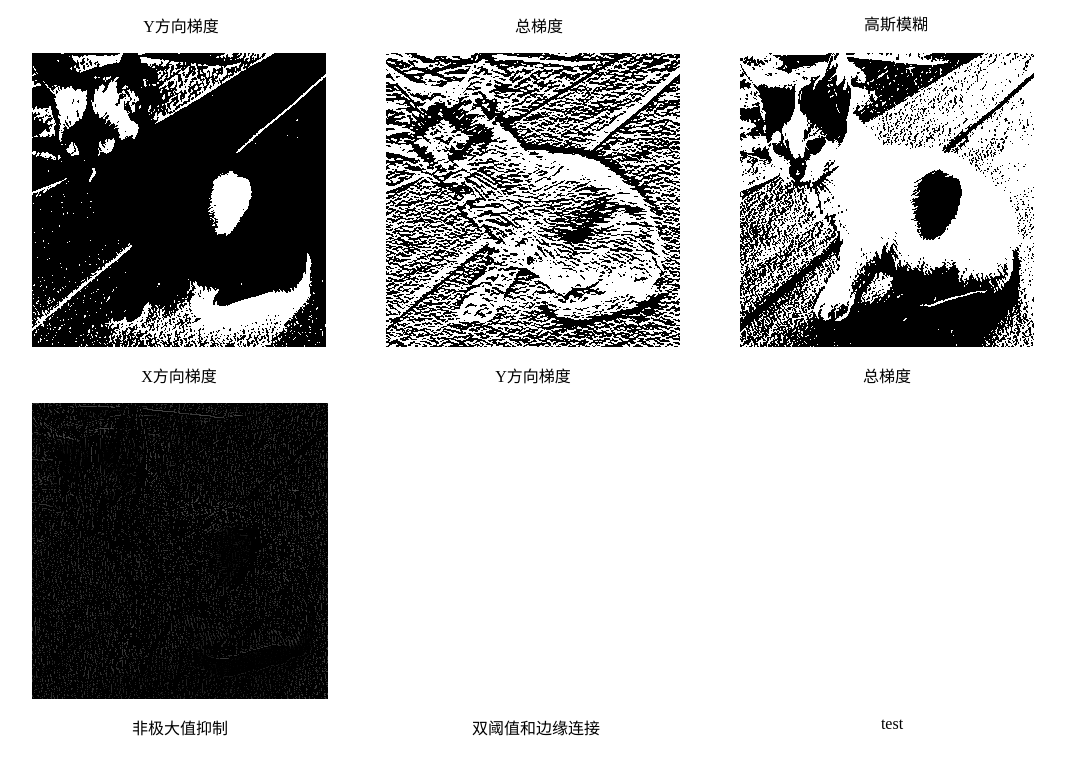
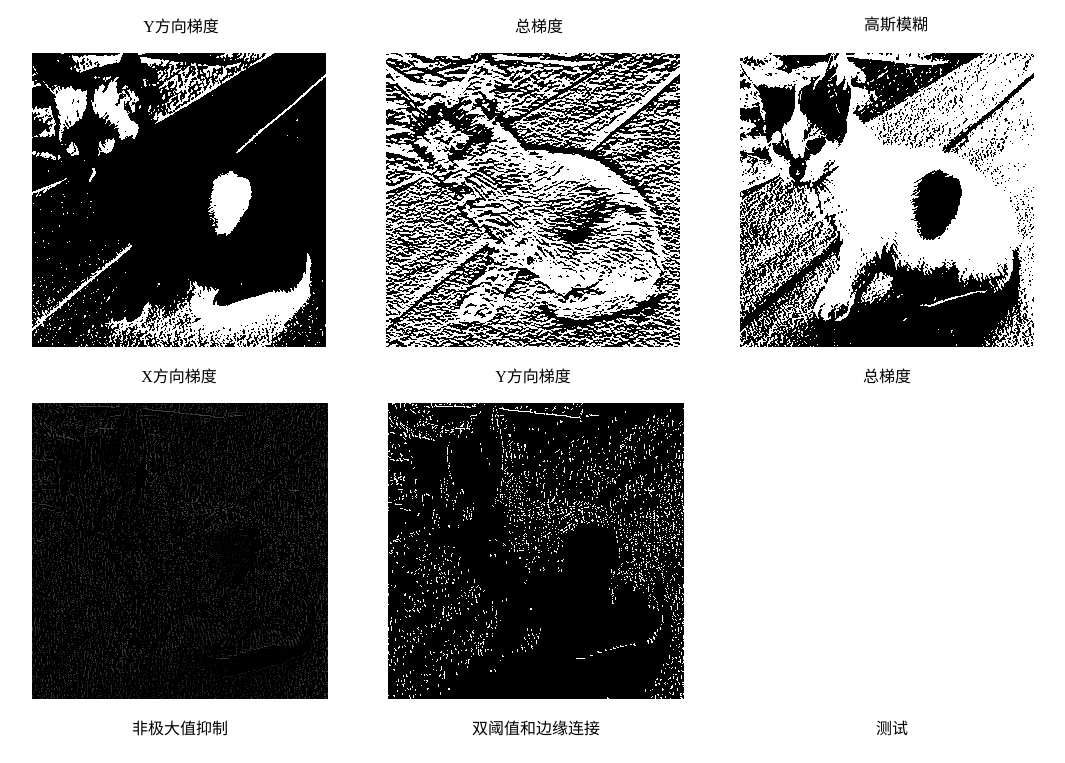
Before and after one commit to kiritosan/computerVisionFirst, a website with bundled scripts: page index.html in a window 1280 px wide. Shown: the part 697-1460 px from the top of the page, without its empty margins (36-1101 px from the left). Built offline with nearby package versions, Linux system fonts and the light colour scheme.

Commit message:
implement: 实现双阈值检测和边缘连接；增加计数util

```diff
--- a/index.html
+++ b/index.html
@@ -56,7 +56,7 @@
       </div>
       <div class="flex col center">
         <canvas id="myCanvasTest" width="296" height="296"></canvas>
-        <p>test</p>
+        <p>测试</p>
       </div>
     </div>
   </body>
--- a/main.js
+++ b/main.js
@@ -1,4 +1,4 @@
-import { nms, getImageData, pixelTraversal, matrixTraversal, grayScale, drawImageFromArray, convolution, sobel, arrayDivide, expandToImageDataArray, normalization, gaussianFilter } from './src/util.js'
+import { doubleThresholds, nms, getImageData, pixelTraversal, matrixTraversal, grayScale, drawImageFromArray, convolution, sobel, arrayDivide, expandToImageDataArray, normalization, gaussianFilter } from './src/util.js'
 
 const canvasOriginal = document.getElementById('myCanvas') // canvas画布
 const canvasGray = document.getElementById('myCanvasGray') // canvas画布
@@ -62,8 +62,15 @@ getImageData(canvasOriginal, './img/test.jpg').then((data) => {
   drawImageFromArray(canvasEdgeTotalS, gradImageTotalArrayS)
 
   const gradNMSArray = nms(gradTotalArray, gradXArray, gradYArray)
+  window.data = gradNMSArray
   const gradNMSDataArray = expandToImageDataArray(gradNMSArray)
 
   drawImageFromArray(canvasNMS, gradNMSDataArray)
-  /* drawImageFromArray(canvasTest, gradNMSDataArray) */
+
+  const gradNMSDTArray = doubleThresholds(gradNMSArray)
+  console.log('gradNMSDTArray', gradNMSDTArray)
+  window.d = gradNMSDTArray
+  const gradnmsDTDataArray = expandToImageDataArray(gradNMSDTArray.map((v) => v * 255))
+
+  drawImageFromArray(canvasLast, gradnmsDTDataArray)
 })
--- a/src/util.js
+++ b/src/util.js
@@ -23,7 +23,6 @@ function drawImageFromArray(canvas, imgDataArray) {
   for (let i = 0; i < imgDataArray.length; i += 4) {
     ;[imgData.data[i], imgData.data[i + 1], imgData.data[i + 2], imgData.data[i + 3]] = [imgDataArray[i], imgDataArray[i + 1], imgDataArray[i + 2], imgDataArray[i + 3]]
   }
-  window.a = imgData
   ctx.putImageData(imgData, 0, 0)
   console.log(`The picture has been rendered to canvas (canvas id: ${canvas.id})`)
 }
@@ -269,4 +268,43 @@ function nms(gradTotalArray, gradXArray, gradYArray) {
   return gradNMSArray
 }
 
-export { nms, radianToAngle, gaussianFilter, getImageData, pixelTraversal, matrixTraversal, grayScale, drawImageFromArray, transposition, convolution, sobel, expandToImageDataArray, arrayDivide, normalization }
+function doubleThresholds(imgGradArray, thresholdsLow = 20, thresholdsHigh = 50) {
+  const w = Math.sqrt(imgGradArray.length)
+  return imgGradArray.map((v, i, arr) => {
+    if (v < thresholdsLow) {
+      return 0
+    } else if (v < thresholdsHigh) {
+      /* r*w+c=index; index/w得到的商是r，余数是c */
+      const [r, c] = [Math.floor(i / w), i % w]
+      /* 垂直向下是x方向，水平向右是y方向 */
+      const fieldX = [r - 1, r, r + 1]
+      const fieldY = [c - 1, c, c + 1]
+      for (const r of fieldX) {
+        for (const c of fieldY) {
+          /* 因为从头开始遍历像素点，所以index可能为负数，也可能大于数组的长度,此时array[i]返回undefined，undefined与数字比大小永远为false，对结果没有影响，故不用单独处理索引越界的情况 */
+          let index = r * w + c
+          /* 只要邻接像素中有一个像素的梯度高于高阈值，那么就返回1 */
+          if (arr[index] >= thresholdsHigh) {
+            return 1
+          }
+        }
+      }
+      /* 一个都没有就返回零 */
+      return 0
+    } else {
+      return 1
+    }
+  })
+}
+
+function counta(array) {
+  const obj = {}
+  array.forEach((v) => {
+    obj[v] = (obj[v] ?? 0) + 1
+  })
+  return obj
+}
+
+window.counta = counta
+
+export { counta, doubleThresholds, nms, radianToAngle, gaussianFilter, getImageData, pixelTraversal, matrixTraversal, grayScale, drawImageFromArray, transposition, convolution, sobel, expandToImageDataArray, arrayDivide, normalization }
```
